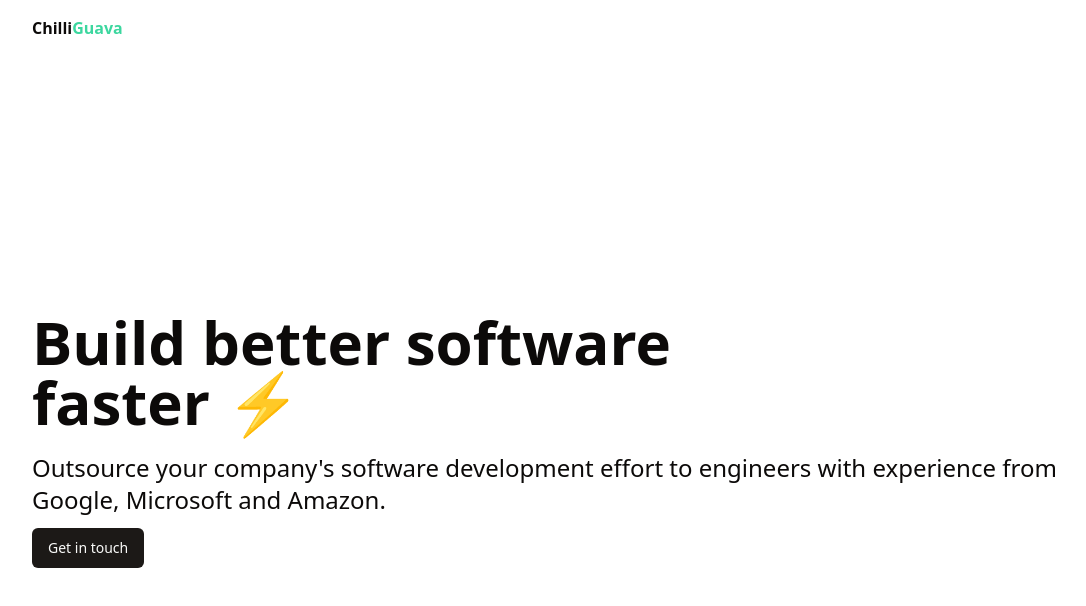
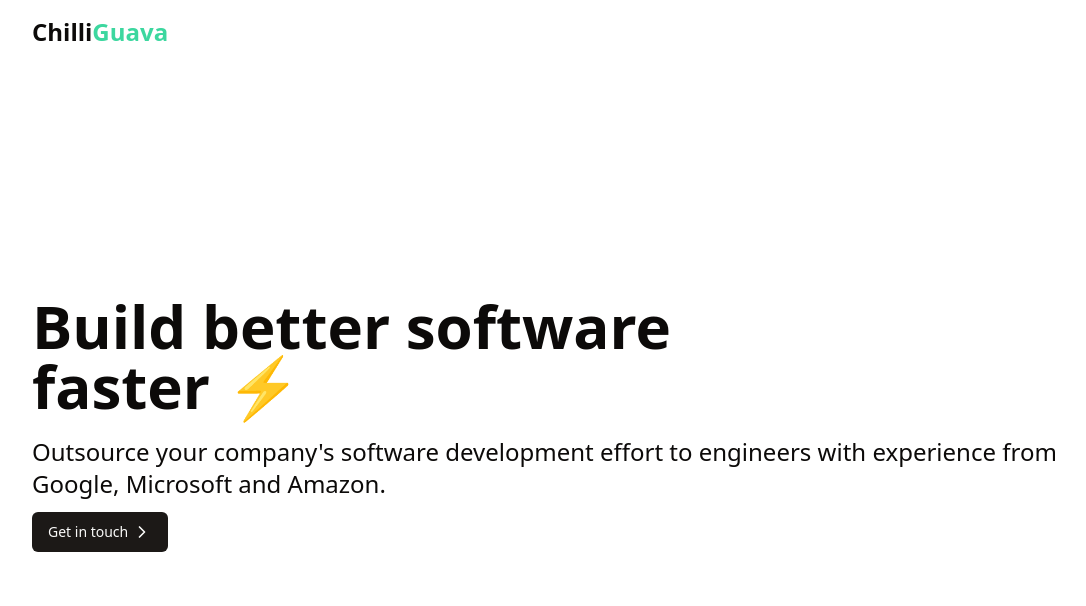
Before and after one commit to ChilliGuava/landing, a Next.js app: page / in a window 1280 px wide. Shown: the top 606 px of the page, without its empty margins (80-1166 px from the left). Built offline with nearby package versions, Linux system fonts and the light colour scheme.

Commit message:
add chevron and bigger logo

```diff
--- a/src/app/globals.css
+++ b/src/app/globals.css
@@ -34,36 +34,6 @@
 
     --radius: 0.5rem;
   }
-
-  .dark {
-    --background: 20 14.3% 4.1%;
-    --foreground: 60 9.1% 97.8%;
-
-    --card: 20 14.3% 4.1%;
-    --card-foreground: 60 9.1% 97.8%;
-
-    --popover: 20 14.3% 4.1%;
-    --popover-foreground: 60 9.1% 97.8%;
-
-    --primary: 60 9.1% 97.8%;
-    --primary-foreground: 24 9.8% 10%;
-
-    --secondary: 12 6.5% 15.1%;
-    --secondary-foreground: 60 9.1% 97.8%;
-
-    --muted: 12 6.5% 15.1%;
-    --muted-foreground: 24 5.4% 63.9%;
-
-    --accent: 12 6.5% 15.1%;
-    --accent-foreground: 60 9.1% 97.8%;
-
-    --destructive: 0 62.8% 30.6%;
-    --destructive-foreground: 60 9.1% 97.8%;
-
-    --border: 12 6.5% 15.1%;
-    --input: 12 6.5% 15.1%;
-    --ring: 24 5.7% 82.9%;
-  }
 }
 
 @layer base {
--- a/src/app/page.tsx
+++ b/src/app/page.tsx
@@ -1,15 +1,17 @@
 import { Button } from "@/components/ui/button";
+import { ChevronRight } from "lucide-react";
+import Link from "next/link";
 
 export default function Home() {
   return (
     <main className="max-w-85 mx-auto p-4">
       <nav className="w-full">
-        <h2 className="font-bold">
+        <h2 className="font-bold text-2xl">
           Chilli
           <span style={{ color: "#3CD79F" }}>Guava</span>
         </h2>
       </nav>
-      <div className="flex h-screen">
+      <div className="flex h-screen pb-12">
         <div className="my-auto">
           <h1 className="font-bold md:text-6xl text-4xl">
             Build better software <span className="block">faster ⚡</span>
@@ -18,7 +20,10 @@ export default function Home() {
             Outsource your company&#39;s software development effort to
             engineers with experience from Google, Microsoft and Amazon.
           </p>
-          <Button className="mt-3">Get in touch</Button>
+          <Button className="mt-3">
+            <Link href="/contact">Get in touch</Link>
+            <ChevronRight className="h-5 w-5 ml-1" />
+          </Button>
         </div>
       </div>
     </main>
--- a/tailwind.config.ts
+++ b/tailwind.config.ts
@@ -1,7 +1,6 @@
 import type { Config } from "tailwindcss";
 
 const config = {
-  darkMode: ["class"],
   content: [
     "./pages/**/*.{ts,tsx}",
     "./components/**/*.{ts,tsx}",
```
